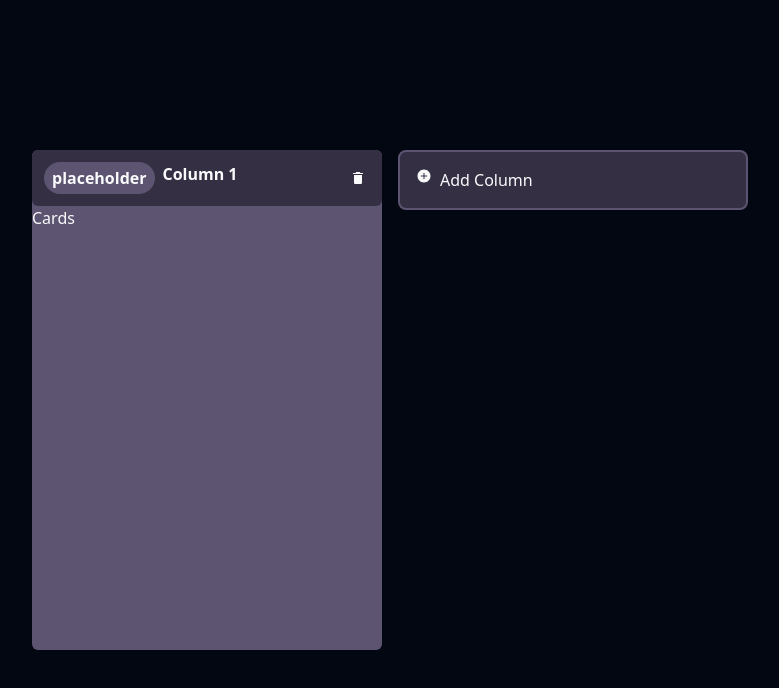
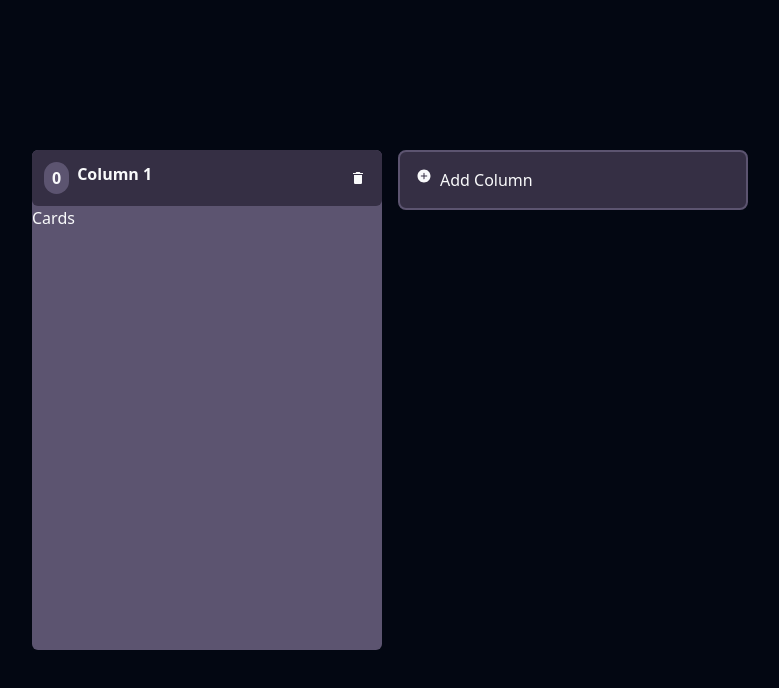
Before and after one commit to jumistrandberg/react-kanban, a React (Vite) app: page / in a window 1280 px wide. Both pictures are taken after a click on the button "Add Column". Shown: the top 688 px of the page, without its empty margins (250-1029 px from the left). Built offline with nearby package versions, Linux system fonts and the light colour scheme.

Commit message:
fixes style for input

```diff
--- a/src/components/Column.jsx
+++ b/src/components/Column.jsx
@@ -118,7 +118,7 @@ const Column = ({
             py-1
             rounded-full"
             >
-              placeholder
+              0
             </div>
             {!editColName && column.title}
             {editColName && (
@@ -128,7 +128,7 @@ const Column = ({
                 onKeyDown={handleKeyDown}
                 autoFocus
                 onBlur={handleBlur}
-                className="bg-mainBackgroundColor focus:border-purple-200 border-2 border-rounded outline-none px-2 "
+                className="bg-mainBackgroundColor focus:border-purple-200 border-2 outline-none px-2 rounded-md"
               />
             )}
           </div>
```
